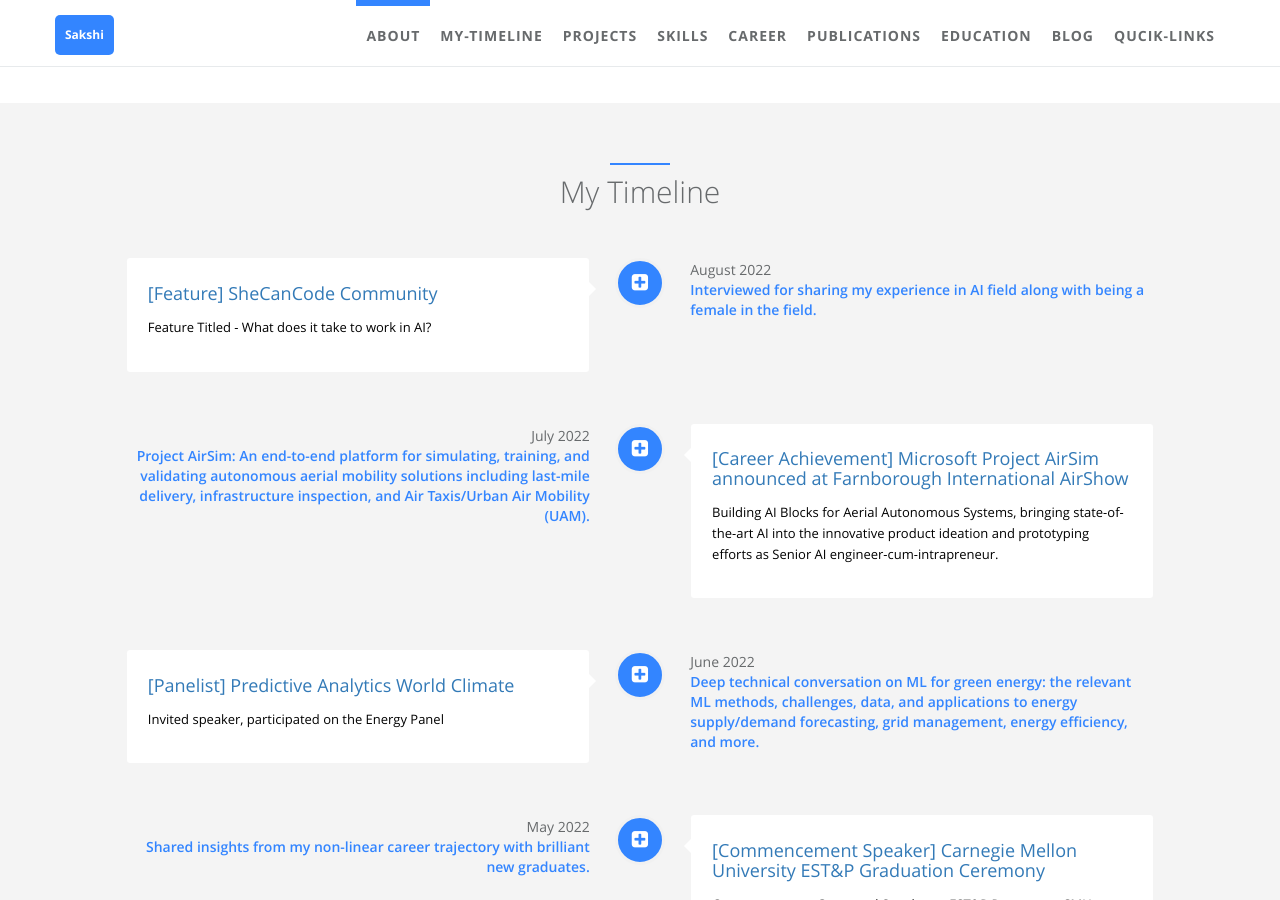
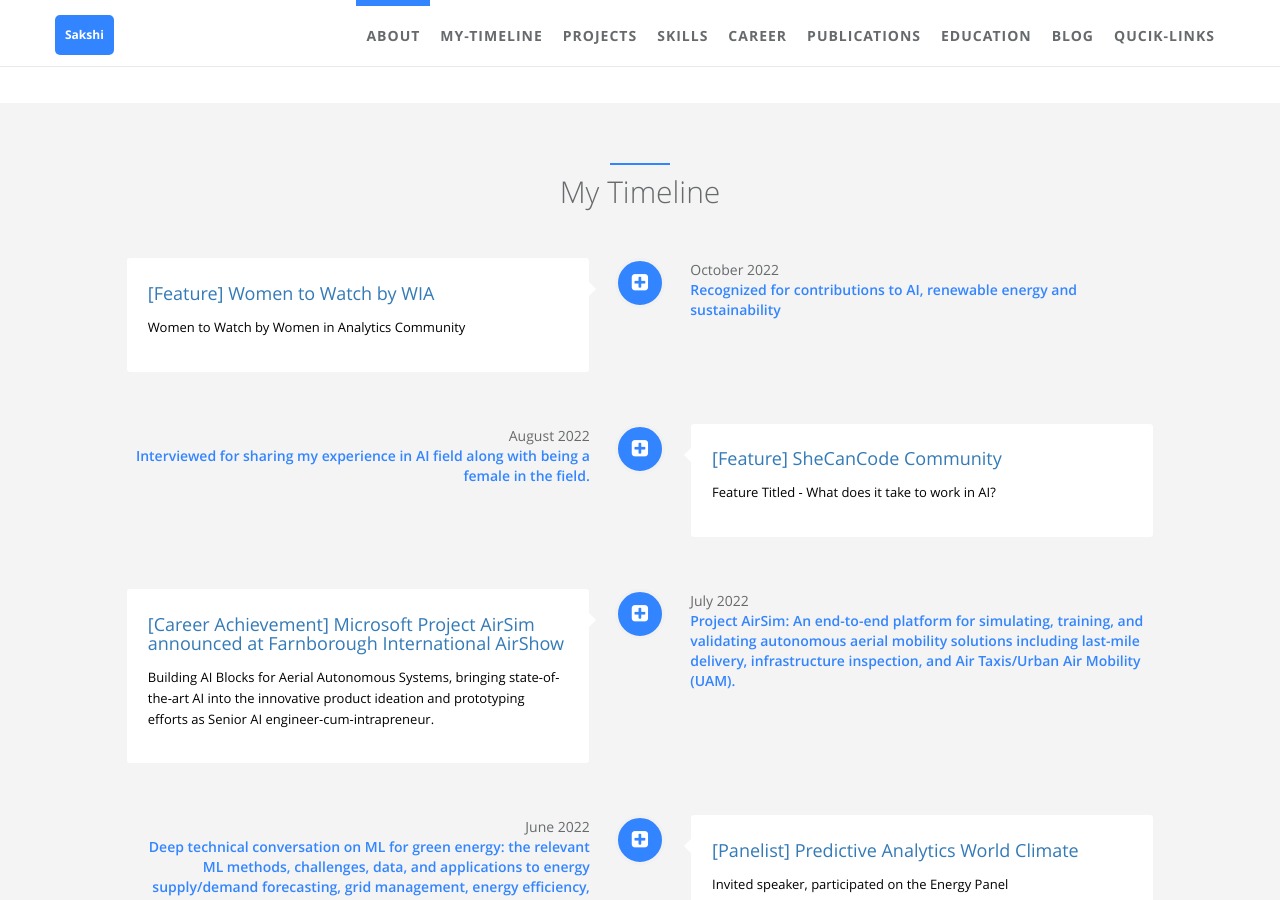
Before and after one commit to sakshi-mishra/sakshi-mishra.github.io, a Jekyll site: the page built from index.html, in a window 1280 px wide and 900 px high, scrolled down 1106 px. Built offline with Jekyll 4.4.1, drawn with Linux system fonts in a browser that asks for light colours.

Commit message:
add new feature

```diff
--- a/_data/index/my-timeline.yml
+++ b/_data/index/my-timeline.yml
@@ -1,5 +1,22 @@
 # timeline section data
 # if you don't have language feature(language.yml is empty), ignore "i18n" items
+
+- name:
+    detail: "[Feature] Women to Watch by WIA"
+    i18n: company_a
+    url: https://www.womeninanalytics.com/blog-posts/wia-women-to-watch-2022-q3-sakshi-mishra
+  desc:
+    detail: Women to Watch by Women in Analytics Community
+    i18n: company_a_desc
+  date:
+    detail: October 2022
+    i18n: company_a_date
+  job:
+    detail: Recognized for contributions to AI, renewable energy and sustainability
+    i18n: company_a_job
+  icon: fa-plus-square
+  present: false
+
 - name:
     detail: "[Feature] SheCanCode Community"
     i18n: company_a
```
